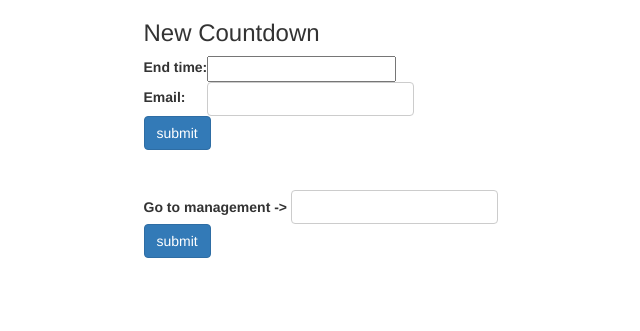
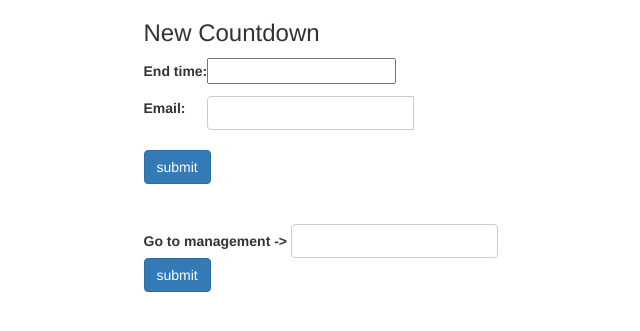
Before and after one commit to cjredmond/countdown_clock_django, a Django app: page / in a window 1280 px wide. Shown: the top 331 px of the page, without its empty margins (219-859 px from the left). Run offline with Django 3.2, Linux system fonts and the light colour scheme; some libraries are stand-ins or nearby versions.

Commit message:
fixed corners of input bars

```diff
--- a/countdown/static/css/countdown.css
+++ b/countdown/static/css/countdown.css
@@ -4,7 +4,7 @@ body {
 }
 
 label {
-
+  margin-top: 5px;
 }
 .placeholder {
   height: 40vh;
@@ -43,13 +43,15 @@ h1 {
 #id_email {
   height: 34px;
   padding: 6px 12px;
+  margin-top: 10px;
   font-size: 14px;
   line-height: 1.42857143;
   color: #555;
   background-color: #fff;
   background-image: none;
   border: 1px solid #ccc;
-  border-radius: 4px;
+  border-top-left-radius: 4px;
+  border-bottom-left-radius: 4px;
 }
 
 .manage-code {
@@ -63,3 +65,6 @@ h1 {
   border: 1px solid #ccc;
   border-radius: 4px;
 }
+
+.new-count-button {
+}
--- a/countdown/views.py
+++ b/countdown/views.py
@@ -9,13 +9,6 @@ from countdown.forms import testForm
 from django.core.mail import send_mail
 import random
 import uuid
-
-class IndexView(TemplateView):
-    template_name = 'index_view.html'
-    form_class = testForm
-    def get_context_data(self, **kwargs):
-        context = super().get_context_data(**kwargs)
-        return context
 
 class ImageCreateView(CreateView):
     model = Image
@@ -34,7 +27,7 @@ class PassThroughView(View):
         try:
             target = Countdown.objects.get(management_slug=code)
         except ObjectDoesNotExist:
-            return HttpResponseRedirect(reverse('index_view'))
+            return HttpResponseRedirect(reverse('countdown_create_view'))
         return HttpResponseRedirect(reverse('image_create_view', kwargs={'pk': target.management_slug}))
 
 class CountdownCreateView(CreateView):
--- a/templates/countdown/countdown_form.html
+++ b/templates/countdown/countdown_form.html
@@ -21,8 +21,8 @@
             <table>
               {{ form.as_table }}
             </table>
-            {% csrf_token %}
-            <input type="submit" name="" value="submit" class="btn btn-primary">
+            {% csrf_token %}<br>
+              <input type="submit" name="" value="submit" class="btn btn-primary new-count-button">
           </form>
         </div>
       </div><br><br>
```
